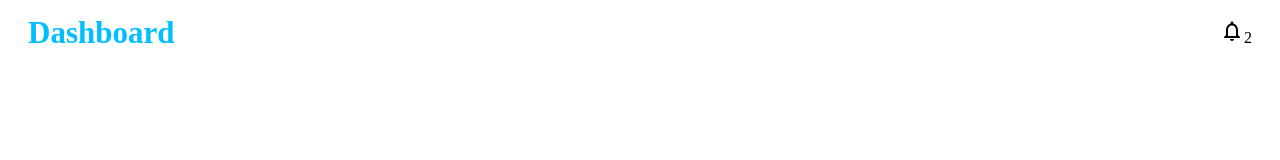
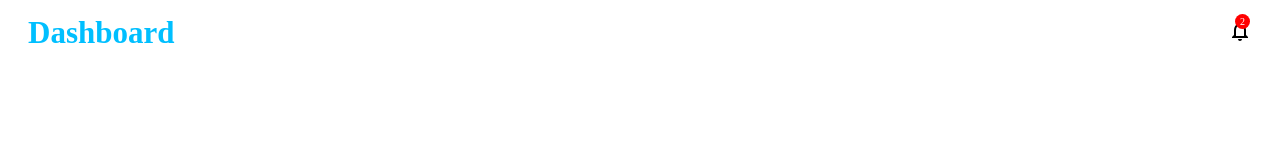
Before and after one commit to abhaywwe7/sales-dashboard, a React (Create React App) app: page / in a window 1280 px wide. Shown: the top 160 px of the page. Built offline with nearby package versions, Linux system fonts and the light colour scheme.

Commit message:
starting the topbar implementation

```diff
--- a/src/components/Topbar.css
+++ b/src/components/Topbar.css
@@ -15,7 +15,22 @@
   font-weight: bold;
   font-size: 31px;
   color: deepskyblue;
+  cursor: pointer;
 }
 .topRightIconConatiner {
   position: relative;
 }
+.topRightIconBadge {
+  width: 15px;
+  height: 15px;
+  position: absolute;
+  top: -5px;
+  right: 2px;
+  background-color: red;
+  color: white;
+  display: flex;
+  border-radius: 50%;
+  align-items: center;
+  justify-content: center;
+  font-size: 10px;
+}
```
